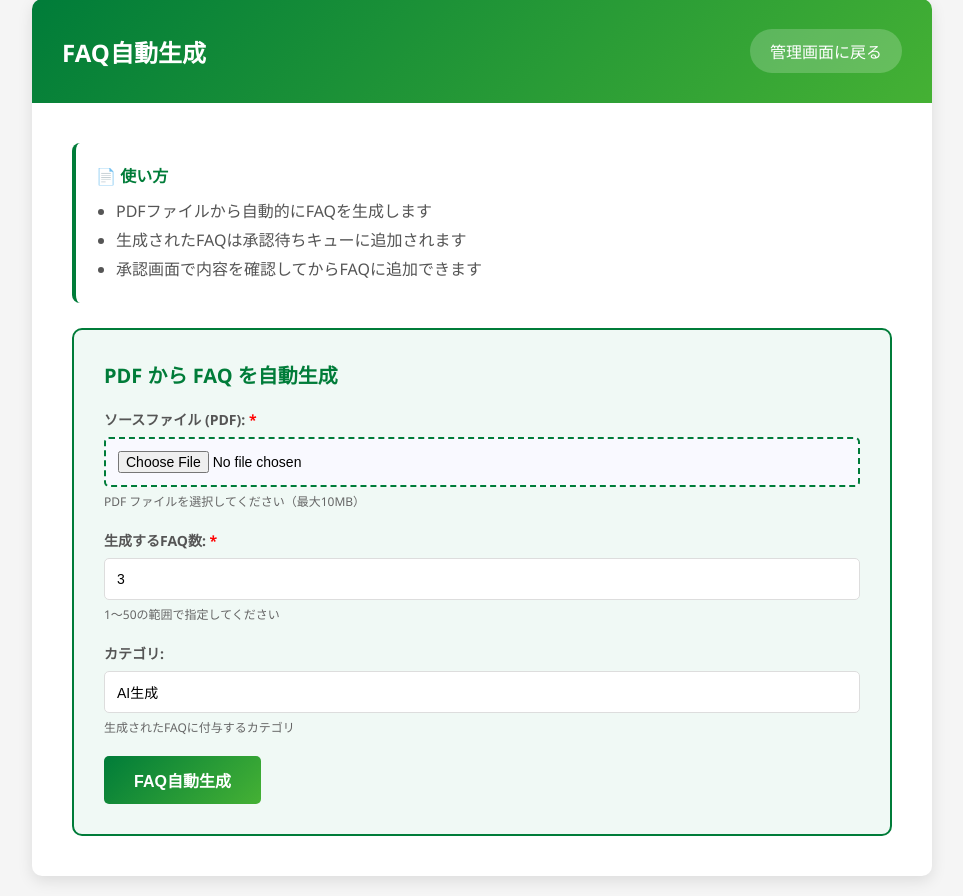
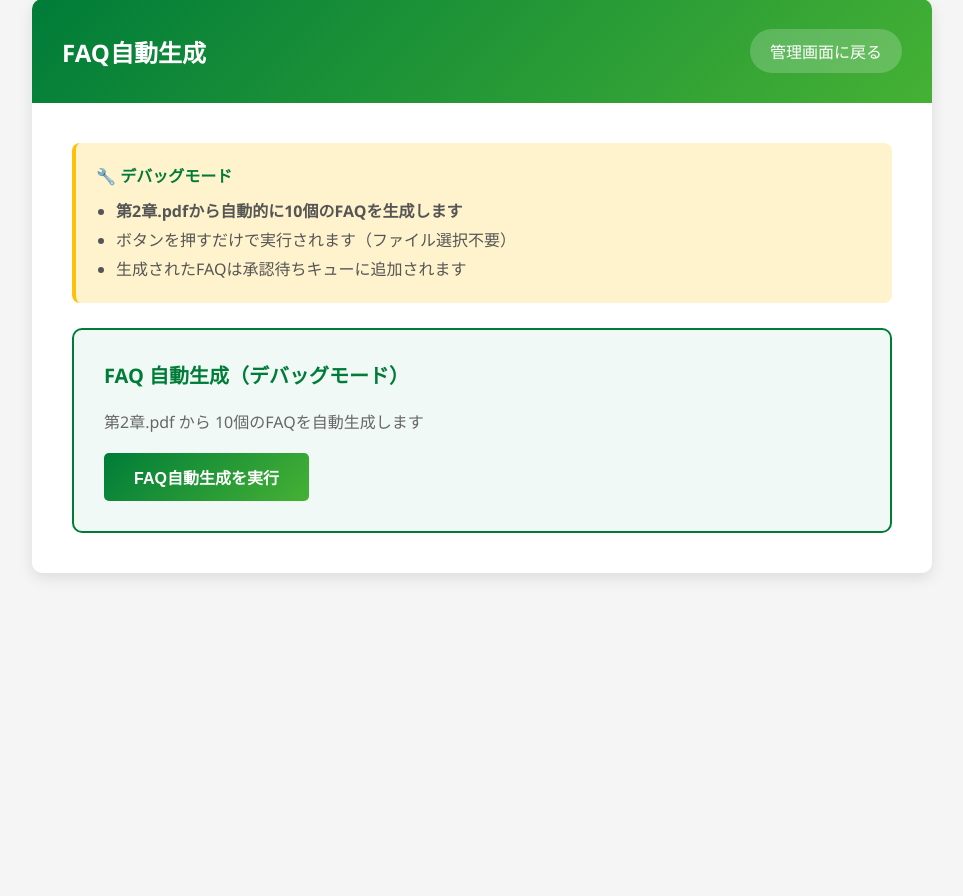
Before and after one commit to kyuwatanabe/faq_system, a Flask app: page /admin/auto_generate_faq in a window 1280 px wide. Shown: the part 21-917 px from the top of the page, without its empty margins (158-1121 px from the left). After the commit the page ends 599 px from the top, so only its background shows below. Run offline with Flask 3, Linux system fonts and the light colour scheme.

Commit message:
Fix: フロントエンドをデバッグモード対応に変更
- ファイル選択、FAQ数、カテゴリの入力欄を削除
- ボタンを押すだけで第2章.pdfから10個生成
- UIにデバッグモードであることを明示

🤖 Generated with [Claude Code](https://claude.com/claude-code)

Co-Authored-By: Claude <noreply@anthropic.com>

```diff
--- a/templates/auto_generate_faq.html
+++ b/templates/auto_generate_faq.html
@@ -232,37 +232,20 @@
         </div>
 
         <div class="content">
-            <div class="info-box">
-                <h3>📄 使い方</h3>
+            <div class="info-box" style="background: #fff3cd; border-left-color: #ffc107;">
+                <h3>🔧 デバッグモード</h3>
                 <ul>
-                    <li>PDFファイルから自動的にFAQを生成します</li>
+                    <li><strong>第2章.pdfから自動的に10個のFAQを生成します</strong></li>
+                    <li>ボタンを押すだけで実行されます（ファイル選択不要）</li>
                     <li>生成されたFAQは承認待ちキューに追加されます</li>
-                    <li>承認画面で内容を確認してからFAQに追加できます</li>
                 </ul>
             </div>
 
             <div class="auto-generate-section">
-                <h2>PDF から FAQ を自動生成</h2>
+                <h2>FAQ 自動生成（デバッグモード）</h2>
+                <p style="margin-bottom: 20px; color: #666;">第2章.pdf から 10個のFAQを自動生成します</p>
                 <form action="/admin/auto_generate" method="post" enctype="multipart/form-data">
-                    <div class="form-group">
-                        <label for="source_file">ソースファイル (PDF): <span style="color: red;">*</span></label>
-                        <input type="file" id="source_file" name="source_file" accept=".pdf" required>
-                        <small class="file-help">PDF ファイルを選択してください（最大10MB）</small>
-                    </div>
-
-                    <div class="form-group">
-                        <label for="num_questions">生成するFAQ数: <span style="color: red;">*</span></label>
-                        <input type="number" id="num_questions" name="num_questions" min="1" max="50" value="3" required>
-                        <small class="file-help">1〜50の範囲で指定してください</small>
-                    </div>
-
-                    <div class="form-group">
-                        <label for="category">カテゴリ:</label>
-                        <input type="text" id="category" name="category" value="AI生成" maxlength="50">
-                        <small class="file-help">生成されたFAQに付与するカテゴリ</small>
-                    </div>
-
-                    <button type="submit" class="btn" id="generateBtn">FAQ自動生成</button>
+                    <button type="submit" class="btn" id="generateBtn">FAQ自動生成を実行</button>
                     <div id="generateStatus" class="generate-status"></div>
                 </form>
             </div>
@@ -270,7 +253,7 @@
     </div>
 
     <script>
-        // FAQ自動生成機能
+        // FAQ自動生成機能（デバッグモード）
         document.querySelector('form').addEventListener('submit', function(e) {
             e.preventDefault();
 
@@ -278,19 +261,11 @@
             const generateBtn = document.getElementById('generateBtn');
             const statusDiv = document.getElementById('generateStatus');
 
-            // ファイルが選択されているか確認
-            const fileInput = document.getElementById('source_file');
-            if (!fileInput.files.length) {
-                statusDiv.className = 'generate-status error';
-                statusDiv.textContent = 'PDFファイルを選択してください';
-                return;
-            }
-
             // ボタンを無効化してローディング表示
             generateBtn.disabled = true;
             generateBtn.textContent = '生成中...';
             statusDiv.className = 'generate-status loading';
-            statusDiv.textContent = 'FAQ生成中です。しばらくお待ちください...';
+            statusDiv.textContent = 'FAQ生成中です（第2章.pdfから10個生成）。しばらくお待ちください...';
 
             fetch('/admin/auto_generate', {
                 method: 'POST',
@@ -301,8 +276,6 @@
                 if (data.success) {
                     statusDiv.className = 'generate-status success';
                     statusDiv.textContent = `成功！${data.generated_count}件のFAQを承認待ちキューに追加しました。`;
-                    // フォームをリセット
-                    this.reset();
                 } else {
                     statusDiv.className = 'generate-status error';
                     statusDiv.textContent = `エラー: ${data.message}`;
@@ -315,7 +288,7 @@
             .finally(() => {
                 // ボタンを再有効化
                 generateBtn.disabled = false;
-                generateBtn.textContent = 'FAQ自動生成';
+                generateBtn.textContent = 'FAQ自動生成を実行';
             });
         });
     </script>
```
